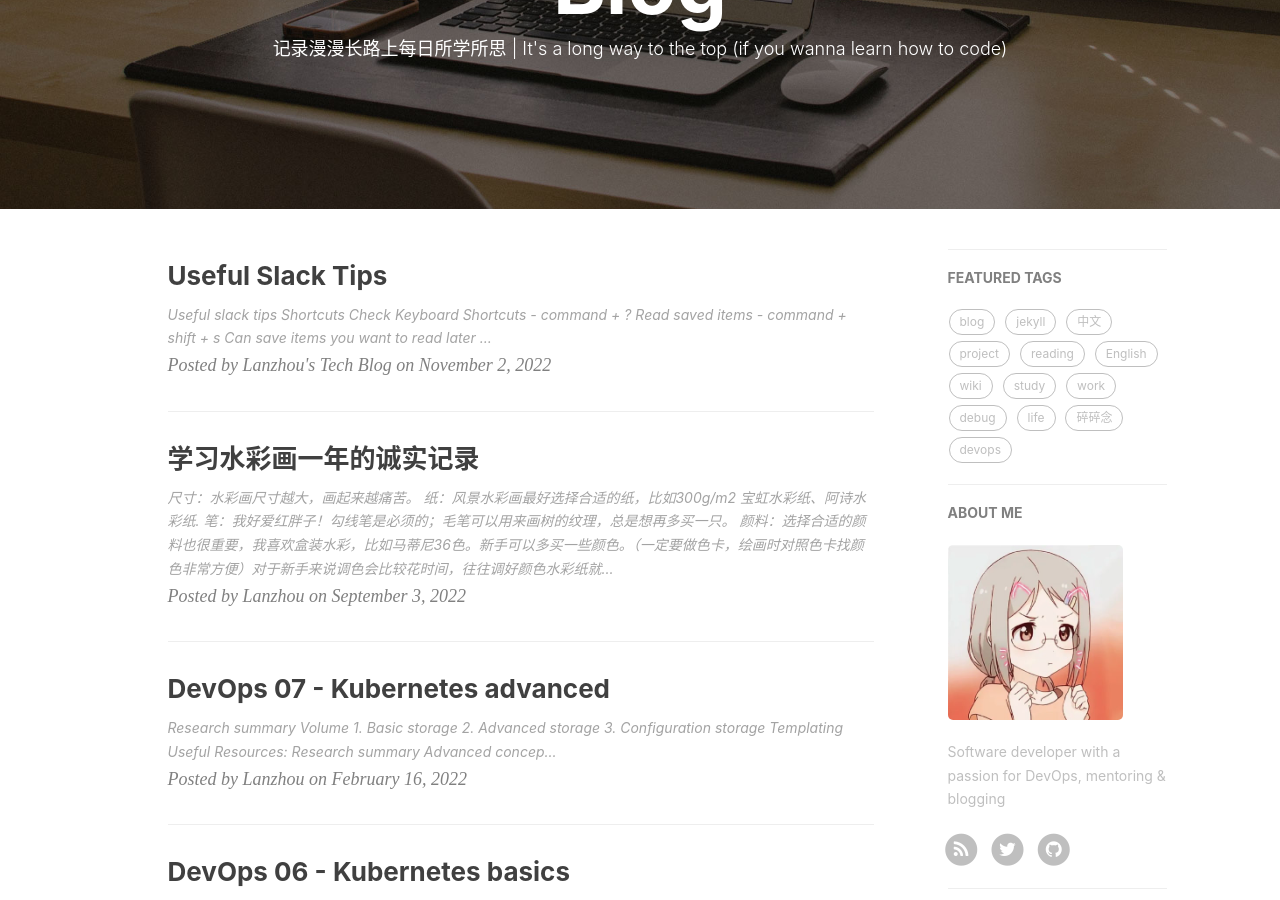
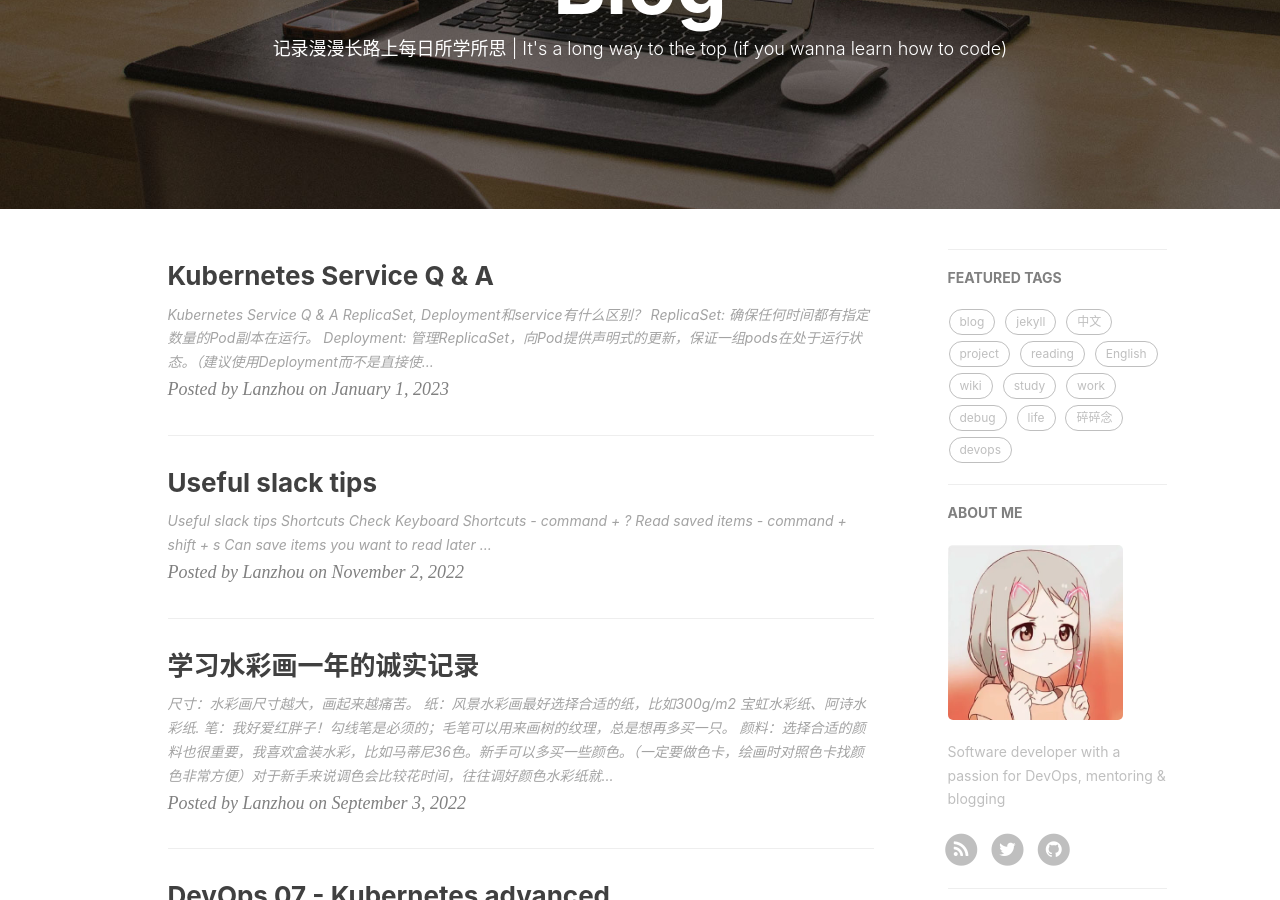
Before and after one commit to Lanzhou-J/Lanzhou-J.github.io, a Jekyll site: the page built from index.html, in a window 1280 px wide and 900 px high, scrolled down 297 px. Built offline with Jekyll 4.4.1, drawn with Linux system fonts in a browser that asks for light colours; nearby versions of some CDN libraries; the list of posts is cut into pages by our own code; comment, search, counter and statistics services are not loaded; some of the changed text lies outside the part shown.

Commit message:
add new post (#20)

```diff
--- /dev/null
+++ b/_posts/2023-01-01-Kubernetes-Services.md
@@ -0,0 +1,37 @@
+---
+title: Kubernetes Service Q & A
+layout: post
+subtitle: null
+date: '2023-01-01 00:30:00'
+author: Lanzhou
+tags:
+- study
+- 中文
+---
+# Kubernetes Service Q & A
+
+- ReplicaSet, Deployment和service有什么区别？
+    - ReplicaSet: 确保任何时间都有指定数量的Pod副本在运行。
+    - Deployment: 管理ReplicaSet，向Pod提供声明式的更新，保证一组pods在处于运行状态。（建议使用Deployment而不是直接使用ReplicaSet）
+    - Service：
+        - 使得一组pods可以被访问（Pods are ephemeral! 通过pod的IP地址访问不现实，service可以提供稳定的IP address）
+        - 实现loadbalancing
+        - 还可以帮助实现应用程序中微服务之间的松散耦合（loose coupling）。
+
+- NodePort, ClusterIP等几种services type有什么区别？
+    - [https://stackoverflow.com/questions/41509439/whats-the-difference-between-clusterip-nodeport-and-loadbalancer-service-types](https://stackoverflow.com/questions/41509439/whats-the-difference-between-clusterip-nodeport-and-loadbalancer-service-types)
+    - ClusterIP Services
+    - NodePort Services
+    - Headless Services
+    - LoadBalancer Services
+- Port TargetPort NodePort等有什么区别？
+        - Port: Service的Port，可以随意自定义
+        - TargetPort： Pod上的目标Port，不可随意自定义，必须符合container监听的Port
+- Service selector怎么用？多个selector有什么作用？
+    - Pods’ labels  - Must match ALL the selectors，这样pod才可以成为Service的一个endpoint
+
+[https://www.youtube.com/watch?v=T4Z7visMM4E](https://www.youtube.com/watch?v=T4Z7visMM4E)
+
+---
+
+新年快乐，Happy New Year!!
```
Also changed, not shown: _posts/2022-11-02-useful-slack-tips.md (+11 -0 lines).
